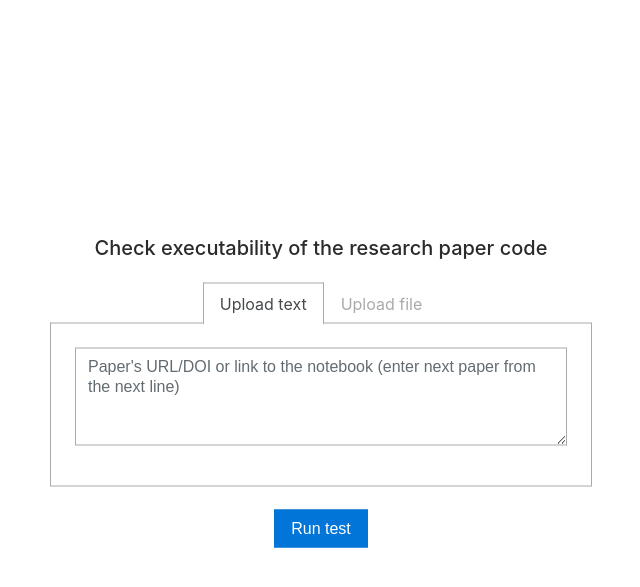
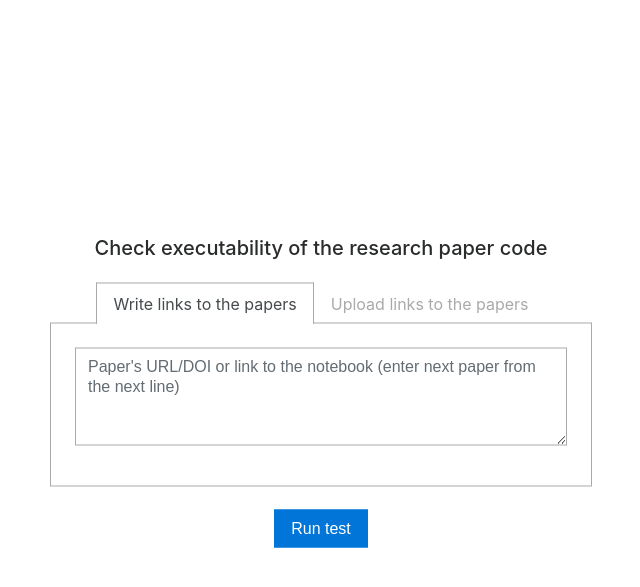
Before and after one commit to sciAI/exe, a Flask app: page / in a window 1280 px wide. Shown: the top 587 px of the page, without its empty margins (319-959 px from the left). Run offline with Flask 2, Linux system fonts and the light colour scheme; some libraries are stand-ins or nearby versions.

Commit message:
update tab names in upload form

```diff
--- a/validator/templates/upload.html
+++ b/validator/templates/upload.html
@@ -15,10 +15,10 @@
                         <!-- Nav tabs -->
                         <ul class="nav nav-tabs nav-center" role="tablist">
                             <li class="nav-item">
-                                <a class="nav-link active" data-toggle="tab" href="#upload-text" role="tab">Upload text</a>
+                                <a class="nav-link active" data-toggle="tab" href="#upload-text" role="tab">Write links to the papers</a>
                             </li>
                             <li class="nav-item">
-                                <a class="nav-link" data-toggle="tab" href="#upload-file" role="tab">Upload file</a>
+                                <a class="nav-link" data-toggle="tab" href="#upload-file" role="tab">Upload links to the papers</a>
                             </li>
                         </ul>
 
```
